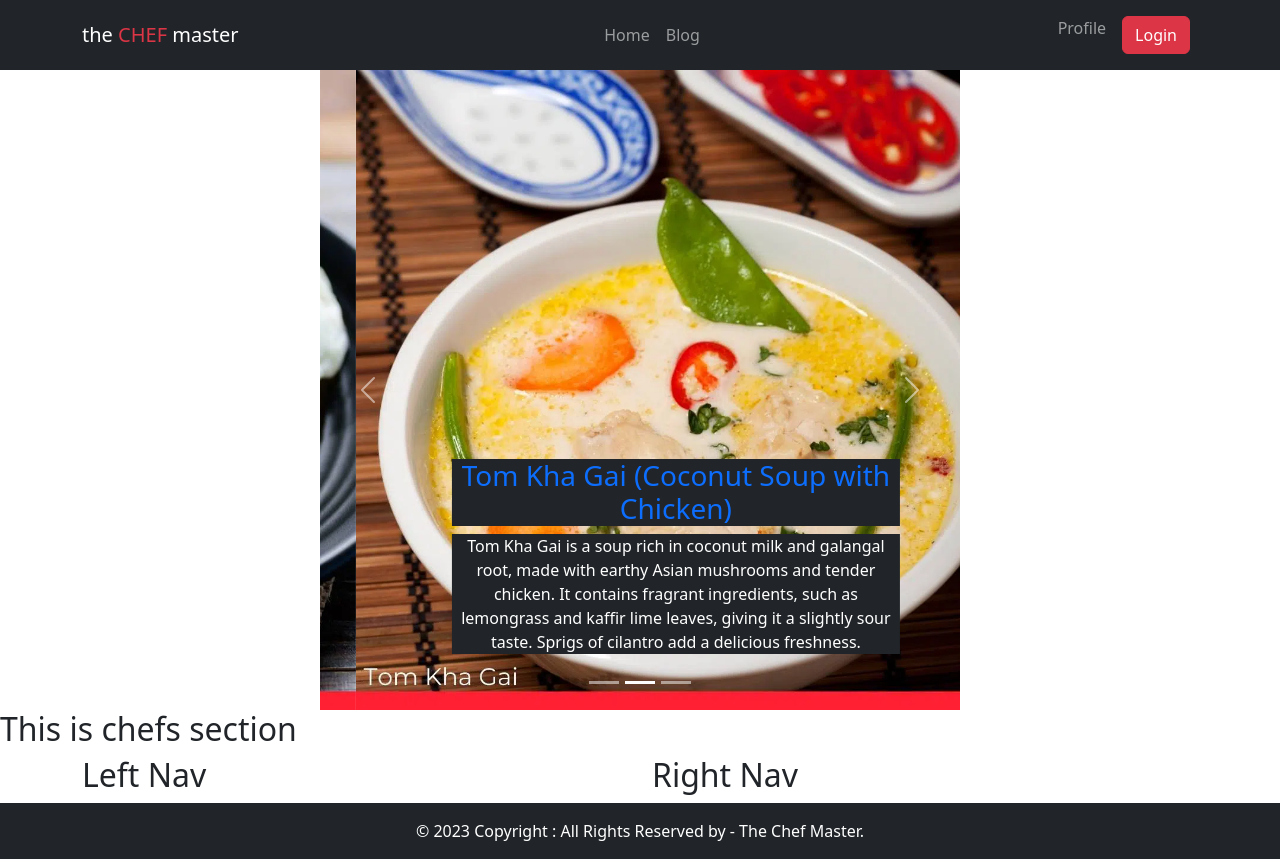
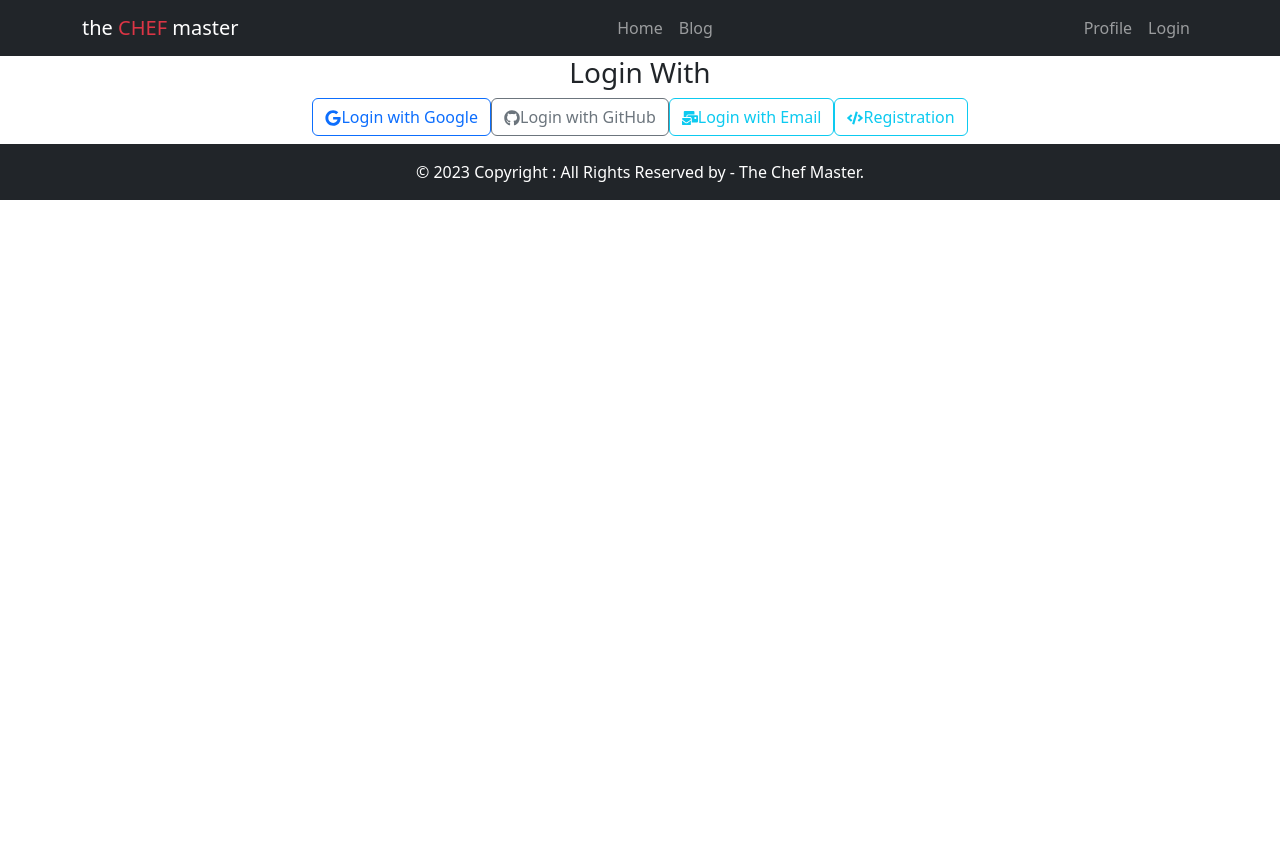
Before and after one commit to daasojib/the-chef-master-client, a React (Vite) app: page /login in a window 1280 px wide. After the commit the page ends 800 px from the top, so only its background shows below. Built offline with nearby package versions, Linux system fonts and the light colour scheme; no server answers.

Commit message:
login page done

```diff
--- a/src/App.jsx
+++ b/src/App.jsx
@@ -1,4 +1,5 @@
 import { useState } from 'react'
+import { Button } from 'react-bootstrap'
 import reactLogo from './assets/react.svg'
 import viteLogo from '/vite.svg'
 import './App.css'
@@ -18,9 +19,9 @@ function App() {
       </div>
       <h1>Vite + React</h1>
       <div className="card">
-        <button onClick={() => setCount((count) => count + 1)}>
+        <Button onClick={() => setCount((count) => count + 1)}>
           count is {count}
-        </button>
+        </Button>
         <p>
           Edit <code>src/App.jsx</code> and save to test HMR
         </p>
--- /dev/null
+++ b/src/layouts/ChefDetails.jsx
@@ -0,0 +1,11 @@
+import React from 'react';
+
+const ChefDetails = () => {
+          return (
+                    <div>
+                              <h2>Chefs details coming soon</h2>
+                    </div>
+          );
+};
+
+export default ChefDetails;
--- a/src/layouts/Main.jsx
+++ b/src/layouts/Main.jsx
@@ -5,22 +5,13 @@ import { Col, Container, Row } from 'react-bootstrap';
 import LeftNav from '../pages/Shared/LeftNav/LeftNav';
 import RightNav from '../pages/Shared/RightNav/RightNav';
 import Chefs from '../pages/Chefs/Chefs';
+import { Outlet } from 'react-router-dom';
 
 const Main = () => {
           return (
                     <div>
                               <Header></Header>
-                              <Chefs></Chefs>
-                              <Container>
-                                        <Row>
-                                                  <Col lg={6}>
-                                                            <LeftNav></LeftNav>
-                                                  </Col>
-                                                  <Col lg={6}>
-                                                            <RightNav></RightNav>
-                                                  </Col>
-                                        </Row>
-                              </Container>
+                              <Outlet></Outlet>
                               <Footer></Footer>
                     </div>
           );
--- /dev/null
+++ b/src/pages/Blog/Blog.jsx
@@ -0,0 +1,11 @@
+import React from 'react';
+
+const Blog = () => {
+          return (
+                    <div>
+                              <h2>This is blog section</h2>
+                    </div>
+          );
+};
+
+export default Blog;
--- a/src/pages/Chefs/Chefs.jsx
+++ b/src/pages/Chefs/Chefs.jsx
@@ -1,21 +1,46 @@
+import { Button } from 'react-bootstrap';
 import React, { useEffect, useState } from 'react';
+import { Card, Col, Container, Row } from 'react-bootstrap';
+import { Link } from 'react-router-dom';
 
 const Chefs = () => {
 
-          const {categories,setCategories} = useState([]);
+          const [categories, setCategories] = useState([]);
 
           useEffect(()=>{
                     fetch('http://localhost:5000/categories')
                     .then(res=>res.json())
-                    .then(data=>console.log(data))
+                    .then(data=>setCategories(data))
                     .catch(error=>console.log(error))
           },[])
 
 
           return (
-                    <div>
-                             <h2>This is chefs section</h2>
-                    </div>
+                    <Container>
+                             <h1 className='text-center mt-5'>All Chefs Information</h1>
+                             {
+                              categories.map(category =>
+                                        <Row xs={1} md={3} className="g-4">
+                                        {Array.from({ length: 3 }).map((_, idx) => (
+                                          <Col key={idx}>
+                                            <Card>
+                                              <Card.Img variant="top" src={category.chef_picture} />
+                                              <Card.Body>
+                                                <Card.Title>{category.chef_name}</Card.Title>
+                                                <Card.Text>
+                                                <p>Years of Experience{category.years_of_experience}</p>
+                                                  <p>Recipes:{category.number_of_recipes}</p>
+                                                  <p>Likes:{category.likes}</p>
+                                                </Card.Text>
+                                              </Card.Body>
+                                            </Card>
+                                          </Col>
+                                        ))}
+
+                                      </Row>
+                              )
+                             }
+                    </Container>
           );
 };
 
--- a/src/pages/Home/Home/Home.jsx
+++ b/src/pages/Home/Home/Home.jsx
@@ -1,9 +1,24 @@
 import React from 'react';
+import Chefs from '../../Chefs/Chefs';
+import { Col, Container, Row } from 'react-bootstrap';
+import LeftNav from '../../Shared/LeftNav/LeftNav';
+import RightNav from '../../Shared/RightNav/RightNav';
 
 const Home = () => {
           return (
                     <div>
                               <h2>This is home</h2>
+                              <Chefs></Chefs>
+                              <Container className='mt-5'>
+                                        <Row>
+                                                  <Col lg={6}>
+                                                            <LeftNav></LeftNav>
+                                                  </Col>
+                                                  <Col lg={6}>
+                                                            <RightNav></RightNav>
+                                                  </Col>
+                                        </Row>
+                              </Container>
                     </div>
           );
 };
--- a/src/pages/Shared/Header/Header.jsx
+++ b/src/pages/Shared/Header/Header.jsx
@@ -6,8 +6,6 @@ const Header = () => {
           return (
                     <div>
                               <NavBar></NavBar>
-                              <Slider></Slider>
-
                     </div>
           );
 };
--- a/src/pages/Shared/LeftNav/LeftNav.jsx
+++ b/src/pages/Shared/LeftNav/LeftNav.jsx
@@ -2,8 +2,22 @@ import React from 'react';
 
 const LeftNav = () => {
           return (
-                    <div>
-                              <h2>Left Nav</h2>
+                    <div className='mb-5'>
+                              <h2 className='text-center'>Clients Information</h2>
+                              <div className='bg-primary text-white d-flex p-3'>
+                              <div className=''>
+                                        <h5>Visitors</h5>
+                                        <h2>45k+</h2>
+                              </div>
+                              <div className='ms-5'>
+                                        <h5>Subscriber</h5>
+                                        <h2>65k+</h2>
+                              </div>
+                              <div className='ms-5'>
+                                        <h5>Daily Booking</h5>
+                                        <h2>99+</h2>
+                              </div>
+                              </div>
                     </div>
           );
 };
--- a/src/pages/Shared/Login/Login.jsx
+++ b/src/pages/Shared/Login/Login.jsx
@@ -1,11 +1,11 @@
-import { Button } from 'bootstrap';
+import { Button } from 'react-bootstrap';
 import React from 'react';
 import { FaGoogle, FaGithub, FaMailBulk,FaCode } from 'react-icons/fa';
 
 
 const Login = () => {
           return (
-                    <div>
+                    <div className='text-center'>
                               <h3>Login With</h3>
                               <Button className='mb-2' variant="outline-primary"> <FaGoogle />Login with Google</Button>
                               <Button className='mb-2' variant="outline-secondary"> <FaGithub />Login with GitHub</Button>
--- a/src/pages/Shared/NavBar/NavBar.jsx
+++ b/src/pages/Shared/NavBar/NavBar.jsx
@@ -1,11 +1,12 @@
 import React from 'react';
 import { Button, Container, Nav, Navbar } from 'react-bootstrap';
+import { Link } from 'react-router-dom';
 
 
 const NavBar = () => {
           return (
                     <div>
-                                                                <Navbar collapseOnSelect expand="lg" bg="dark" variant="dark">
+                        <Navbar collapseOnSelect expand="lg" bg="dark" variant="dark">
       <Container>
         <Navbar.Brand href="#home">the <span className='text-danger '>CHEF</span> master</Navbar.Brand>
         <Navbar.Toggle aria-controls="responsive-navbar-nav" />
@@ -13,13 +14,14 @@ const NavBar = () => {
           <Nav className="mx-auto">
             <Nav.Link href="/">Home</Nav.Link>
             <Nav.Link href="/blog">Blog</Nav.Link>
+            {/* <Link to='/blog'>Blog</Link> */}
           </Nav>
           <Nav>
             <Nav.Link href="#deets">
               Profile
             </Nav.Link>
-            <Nav.Link eventKey={2} to="/login">
-            <Button variant="danger">Login</Button>
+            <Nav.Link eventKey={2} href="/login">
+              Login
             </Nav.Link>
           </Nav>
         </Navbar.Collapse>
--- a/src/pages/Shared/RightNav/RightNav.jsx
+++ b/src/pages/Shared/RightNav/RightNav.jsx
@@ -3,7 +3,25 @@ import React from 'react';
 const RightNav = () => {
           return (
                     <div>
-                              <h2>Right Nav</h2>
+                              <h2>Top Chefs</h2>
+                              <hr />
+                              <div className='d-flex'>
+                              <div>
+                                        <img className='w-50 h-50 rounded' src="https://t3.gstatic.com/licensed-image?q=tbn:ANd9GcS5geHqkrXKuH79J0w7fd0V-ymgpAaRHScOzRoSCJdSeFdVf4qJJrVk2Zgj4Osr37wd" alt="" />
+                                        <h5>Somchai</h5>
+                                        <p></p>
+                              </div>
+                              <div>
+                                        <img className='w-50 h-50 rounded' src="https://coconuts.co/wp-content/uploads/2018/08/beehead.jpg" alt="" />
+                                        <h5>Sirirat</h5>
+                                        <p></p>
+                              </div>
+                              <div>
+                                        <img className='w-50 h-50 rounded' src="https://t0.gstatic.com/licensed-image?q=tbn:ANd9GcRgJTTuPLCJdLn7J8_5v44IWLIsAeuR8fiKL020udTRUZBAmM9xr3SJUkVNR6Q3Vyl2" alt="" />
+                                        <h5>Narin</h5>
+                                        <p></p>
+                              </div>
+                              </div>
                     </div>
           );
 };
```
Also changed, not shown: src/routes/Routes.jsx (+11 -1 lines).
